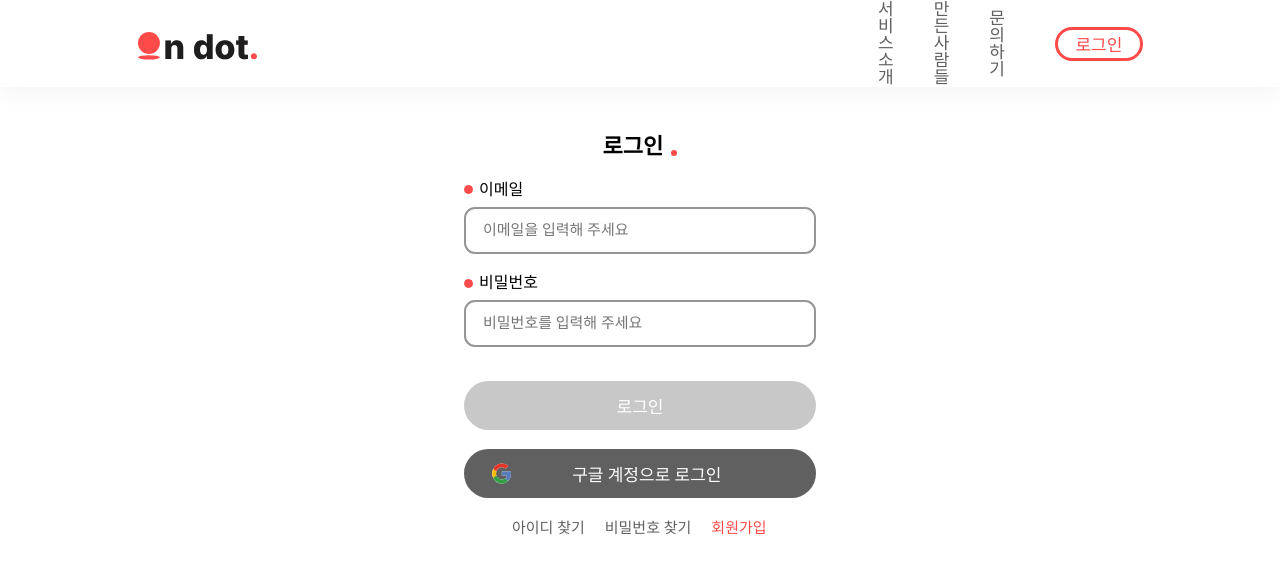
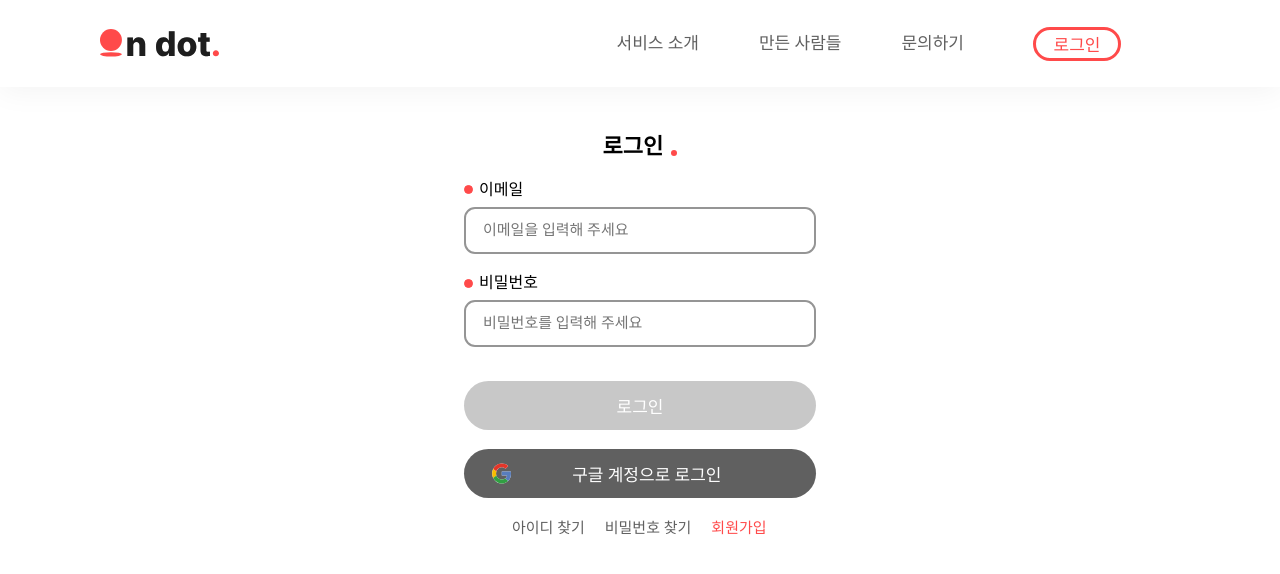
Before and after one commit to Team-OnDot/OnDot-Frontend, a React (Create React App) app: page /login in a window 1280 px wide. Shown: the top 574 px of the page. Built offline with nearby package versions, Linux system fonts and the light colour scheme; a web font is replaced by a local one.

Commit message:
[FIX] #41 헤더 반응형 수정

```diff
--- a/src/components/header/Header.style.ts
+++ b/src/components/header/Header.style.ts
@@ -11,24 +11,28 @@ export const HeaderDiv = styled.div`
 //온닷 로고
 export const OndotLogoDiv = styled.div`
 	display: inline-flex;
-	margin: 32px auto auto 138px;
+	margin: 29px auto auto 100px;
 `;
 
 export const HeaderWrapper = styled.div`
 	display: inline-flex;
-	margin-left: 621px;
 	font-size: 17px;
 	color: ${(props) => props.theme.colors.gray2};
 	font-family: 'Pretendard-SemiBold';
+
+	@media screen and (max-width: 1000px) {
+		display: none;
+	}
 `;
 
 export const HeaderText = styled.div`
-	margin: auto 40px auto auto;
+	padding: 35px 30px;
+	flex-shrink: 0;
 `;
 
 //로그인 버튼 박스
 export const LoginBtnBox = styled.div`
-	margin: auto 158px auto 10px;
+	margin: auto 159px auto 39px;
 `;
 
 //로그인 버튼
@@ -43,4 +47,20 @@ export const LoginBtn = styled.button`
 	font-family: 'Pretendard-SemiBold';
 	width: 88px;
 	height: 34px;
+
+	@media screen and (max-width: 1000px) {
+		display: none;
+	}
 `;
+
+//사이드 메뉴열기 버튼
+export const MenuBtn = styled.img`
+	display: none;
+
+	@media screen and (max-width: 1000px) {
+		display: inline;
+		width: 30px;
+		height: 30px;
+		margin-left: 400px;
+	}
+`;
--- a/src/components/header/Header.tsx
+++ b/src/components/header/Header.tsx
@@ -28,6 +28,7 @@ function Header() {
 				</S.HeaderWrapper>
 				<S.LoginBtnBox>
 					<S.LoginBtn onClick={onClickLoginBtn}>로그인</S.LoginBtn>
+					<S.MenuBtn src={process.env.PUBLIC_URL + '/images/menuBtn.svg'}></S.MenuBtn>
 				</S.LoginBtnBox>
 			</S.HeaderDiv>
 			<Outlet></Outlet>
```
Also changed, not shown: public/images/menuBtn.svg (added).
